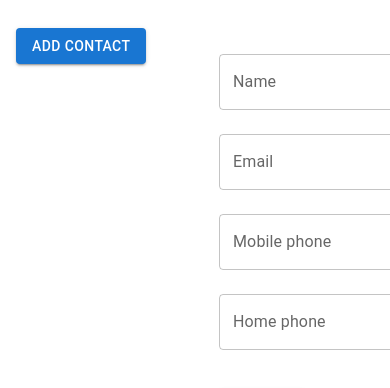
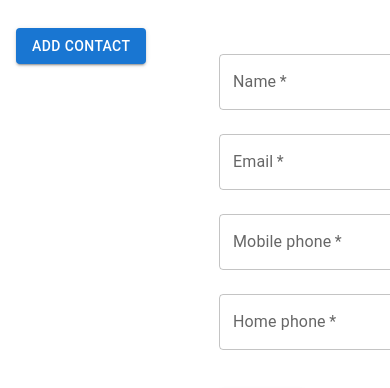
Before and after one commit to maxcore25/next-phone-contacts, a Next.js app: page / in a window 390 px wide. Shown: the part 206-594 px from the top of the page. Built offline with nearby package versions, Linux system fonts and the light colour scheme; no server answers; the database is empty.

Commit message:
Fix submit form and add phone validation

```diff
--- a/app/components/modules/forms/ContactForm/index.tsx
+++ b/app/components/modules/forms/ContactForm/index.tsx
@@ -20,7 +20,8 @@ const ContactForm = () => {
     },
   });
 
-  const handleUpdateContact = () => {
+  const handleSubmit = (e: React.FormEvent<HTMLFormElement>) => {
+    e.preventDefault();
     updateTodoMutation.mutate(contactStore.selectedContact as Contact);
   };
 
@@ -35,16 +36,19 @@ const ContactForm = () => {
       <Typography variant='h4' component='h2' sx={{ fontWeight: 'bold' }}>
         Contact details
       </Typography>
-      <Stack component='form' sx={{ gap: '32px' }}>
+      <Stack component='form' onSubmit={handleSubmit} sx={{ gap: '32px' }}>
         <Stack>
           <TextField
+            type='text'
             variant='outlined'
             label='Name'
             margin='normal'
             value={contactStore.selectedContact.name}
             onChange={e => (contactStore.selectedContact.name = e.target.value)}
+            required
           />
           <TextField
+            type='email'
             variant='outlined'
             label='Email'
             margin='normal'
@@ -52,8 +56,11 @@ const ContactForm = () => {
             onChange={e =>
               (contactStore.selectedContact.email = e.target.value)
             }
+            required
           />
           <TextField
+            type='tel'
+            inputProps={{ pattern: '\\+(\\d{1,50})' }}
             variant='outlined'
             label='Mobile phone'
             margin='normal'
@@ -61,8 +68,11 @@ const ContactForm = () => {
             onChange={e =>
               (contactStore.selectedContact.phone_mobile = e.target.value)
             }
+            required
           />
           <TextField
+            type='tel'
+            inputProps={{ pattern: '\\+(\\d{1,50})' }}
             variant='outlined'
             label='Home phone'
             margin='normal'
@@ -70,13 +80,11 @@ const ContactForm = () => {
             onChange={e =>
               (contactStore.selectedContact.phone_home = e.target.value)
             }
+            required
           />
         </Stack>
         <Stack direction='row' sx={{ gap: '16px' }}>
-          <Button
-            variant='contained'
-            color='secondary'
-            onClick={handleUpdateContact}>
+          <Button type='submit' variant='contained' color='secondary'>
             Update
           </Button>
           <Button
```
